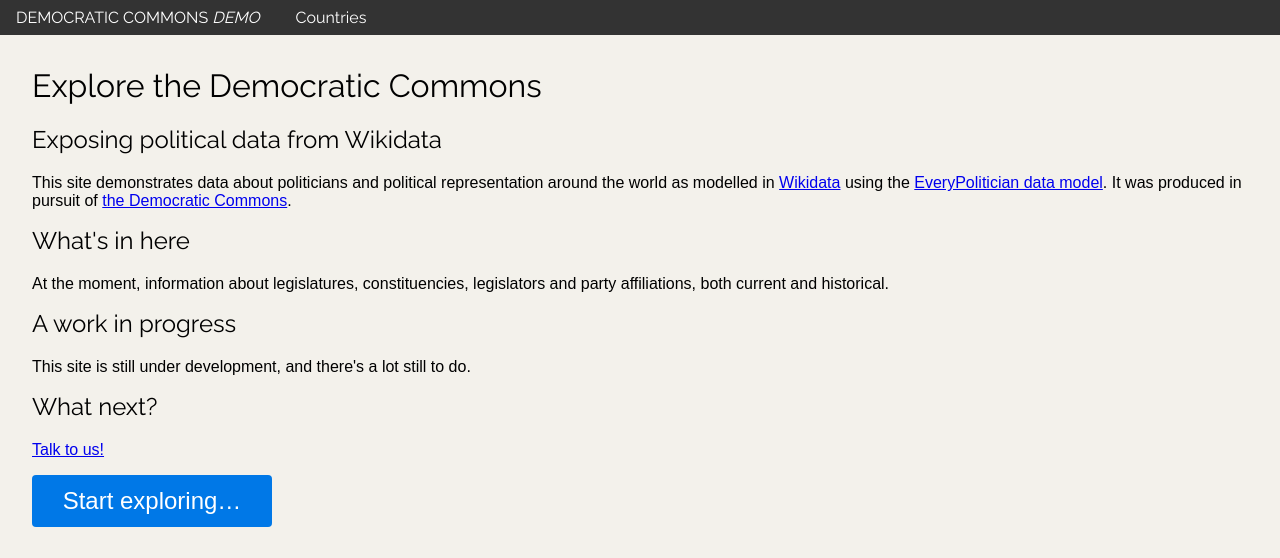
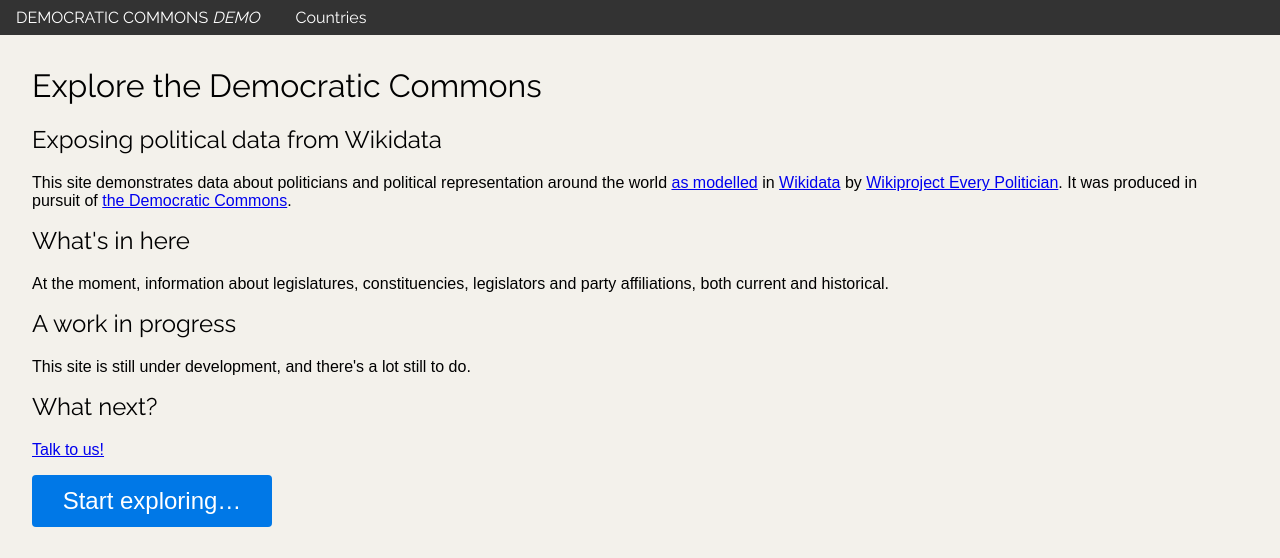
Before and after one commit to everypolitician/commons-api, a Django app: page / in a window 1280 px wide. Shown: the top 558 px of the page. Run offline with Django 3.2, Linux system fonts and the light colour scheme; parts of the project's set-up code (start-up, migrations or seed data) failed here and were passed over; some libraries are stand-ins or nearby versions.

Commit message:
Improve the wording on homepage to better attribute WD and WP:EP

```diff
--- a/commons_api/templates/index.html
+++ b/commons_api/templates/index.html
@@ -5,10 +5,11 @@
 
 {% block content %}
     <h2>Exposing political data from Wikidata</h2>
-    <p>This site demonstrates data about politicians and political representation around the world as modelled in
-        <a href="https://wikidata.org/">Wikidata</a> using the
-        <a href="https://www.wikidata.org/wiki/Wikidata:WikiProject_every_politician/Political_data_model">EveryPolitician
-            data model</a>. It was produced in pursuit of
+    <p>This site demonstrates data about politicians and political representation around the world
+        <a href="https://www.wikidata.org/wiki/Wikidata:WikiProject_every_politician/Political_data_model">as
+            modelled</a> in <a href="https://wikidata.org/">Wikidata</a> by
+        <a href="https://www.wikidata.org/wiki/Wikidata:WikiProject_every_politician">Wikiproject Every Politician</a>.
+        It was produced in pursuit of
         <a href=https://www.mysociety.org/democracy/democratic-commons/">the Democratic Commons</a>.</p>
 
     <h2>What's in here</h2>
```
